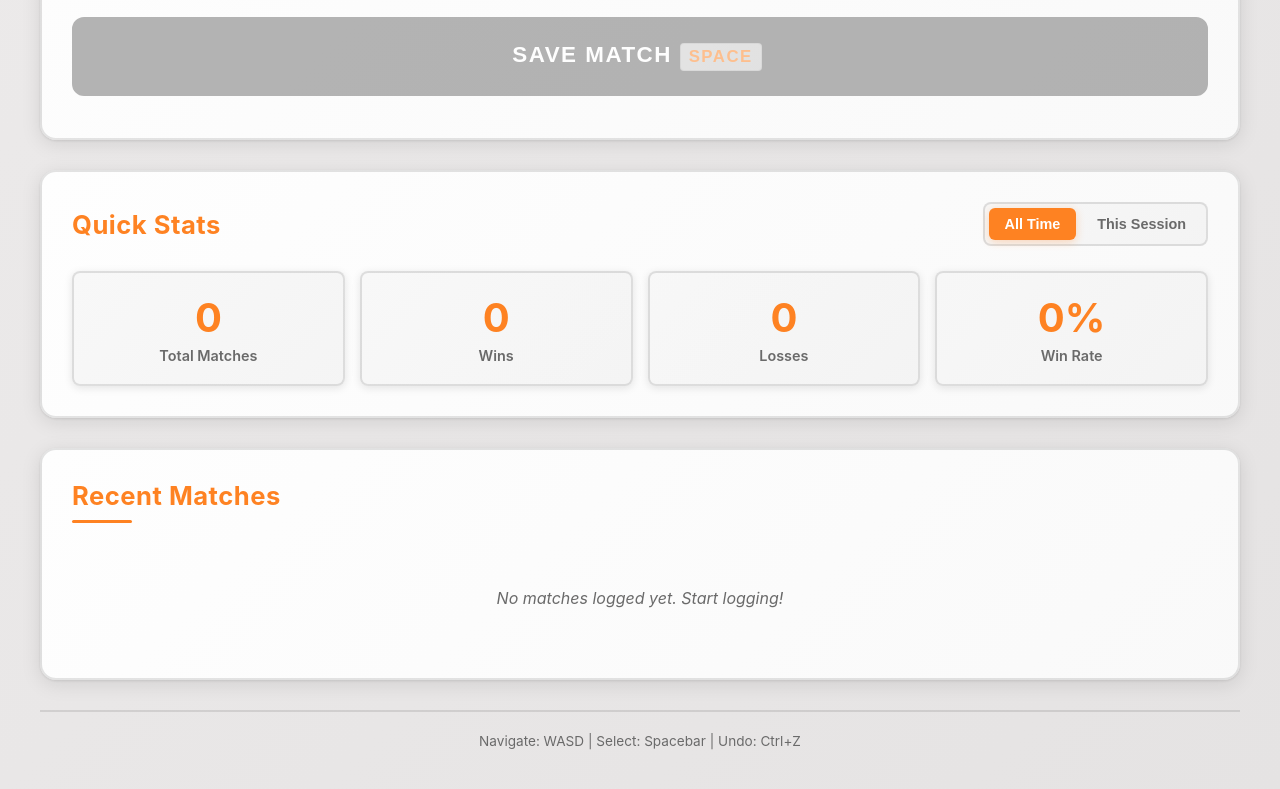
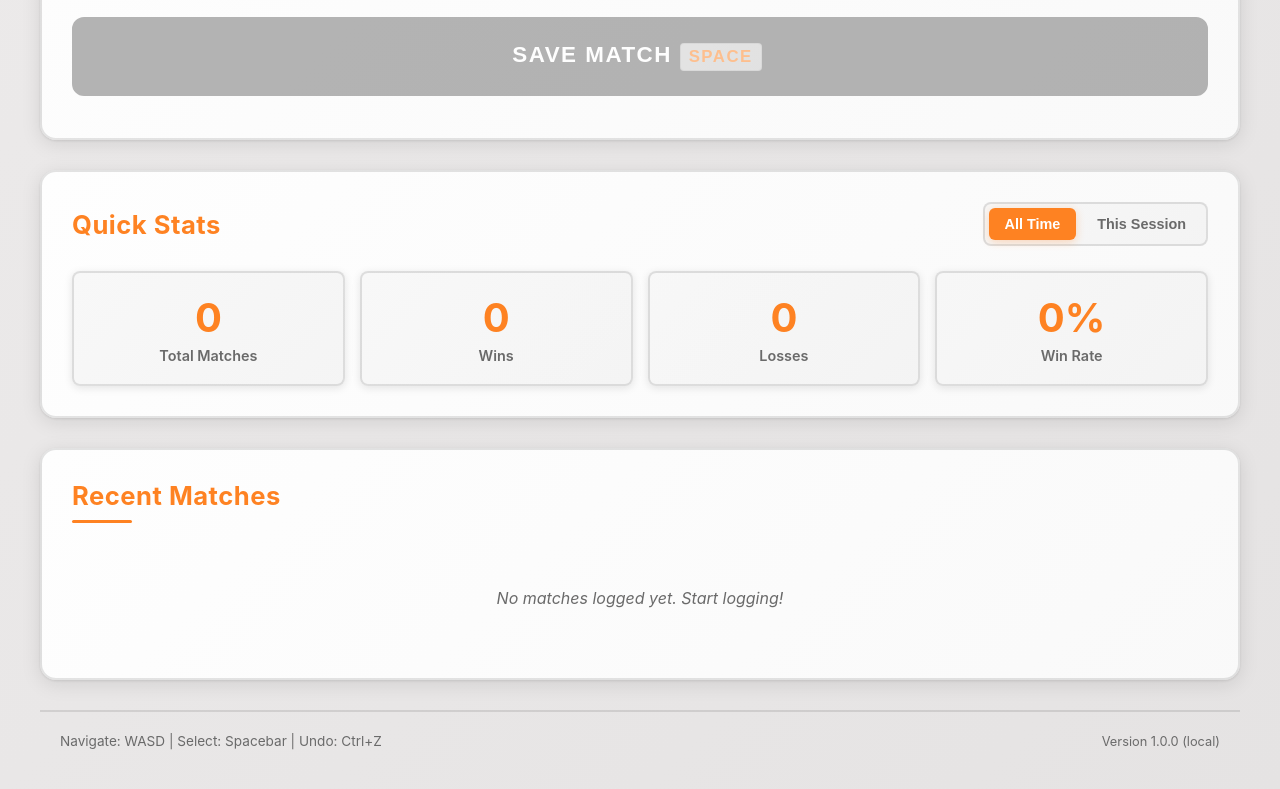
Before and after one commit to NewbGoob/overlog, a plain HTML site: page index.html in a window 1280 px wide. Shown: the part 494-1283 px from the top of the page. Drawn offline with Linux system fonts and the light colour scheme.

Commit message:
Add GitHub Pages deployment workflow with version tracking

```diff
--- a/app.js
+++ b/app.js
@@ -2694,9 +2694,34 @@ function setupSettingsListeners() {
     }
 }
 
+// Load and display version info
+async function loadVersionInfo() {
+    try {
+        const response = await fetch('version.json');
+        const versionData = await response.json();
+        const versionElement = document.getElementById('appVersion');
+        if (versionElement) {
+            const versionText = `Version ${versionData.version}`;
+            const commitHash = versionData.commitHash ? ` (${versionData.commitHash})` : '';
+            versionElement.textContent = versionText + commitHash;
+        }
+    } catch (error) {
+        console.error('Failed to load version info:', error);
+        // Fallback if version.json can't be loaded
+        const versionElement = document.getElementById('appVersion');
+        if (versionElement) {
+            versionElement.textContent = 'Version 1.0.0';
+        }
+    }
+}
+
 // Initialize when DOM is ready
 if (document.readyState === 'loading') {
-    document.addEventListener('DOMContentLoaded', init);
+    document.addEventListener('DOMContentLoaded', () => {
+        init();
+        loadVersionInfo();
+    });
 } else {
     init();
-}
+    loadVersionInfo();
+}
--- a/index.html
+++ b/index.html
@@ -3,7 +3,7 @@
 <head>
     <meta charset="UTF-8">
     <meta name="viewport" content="width=device-width, initial-scale=1.0">
-    <title>Overwatch Match Logger</title>
+    <title>Overlog: Overwatch Match Logging</title>
     <link rel="stylesheet" href="styles.css">
 </head>
 <body>
@@ -301,8 +301,13 @@
         </div>
 
         <footer>
-            <div class="keyboard-hints">
-                Navigate: WASD | Select: Spacebar | Undo: Ctrl+Z
+            <div class="footer-content">
+                <div class="keyboard-hints">
+                    Navigate: WASD | Select: Spacebar | Undo: Ctrl+Z
+                </div>
+                <div class="version-info">
+                    <span id="appVersion">Version 1.0.0 (local)</span>
+                </div>
             </div>
         </footer>
     </div>
--- a/styles.css
+++ b/styles.css
@@ -944,13 +944,25 @@ footer {
     margin-top: 30px;
     padding: 20px;
     border-top: 2px solid var(--border-color);
-    text-align: center;
+}
+
+.footer-content {
+    display: flex;
+    justify-content: space-between;
+    align-items: center;
+    gap: 20px;
 }
 
 .keyboard-hints {
     color: var(--text-secondary);
     font-size: 0.85em;
     line-height: 1.4;
+}
+
+.version-info {
+    color: var(--text-secondary);
+    font-size: 0.8em;
+    white-space: nowrap;
 }
 
 /* ============================================
--- /dev/null
+++ b/version.json
@@ -0,0 +1,5 @@
+{
+  "version": "1.0.0",
+  "buildDate": "2025-10-16",
+  "commitHash": "local"
+}
```
Also changed, not shown: .claude/settings.local.json, 2 other files.
